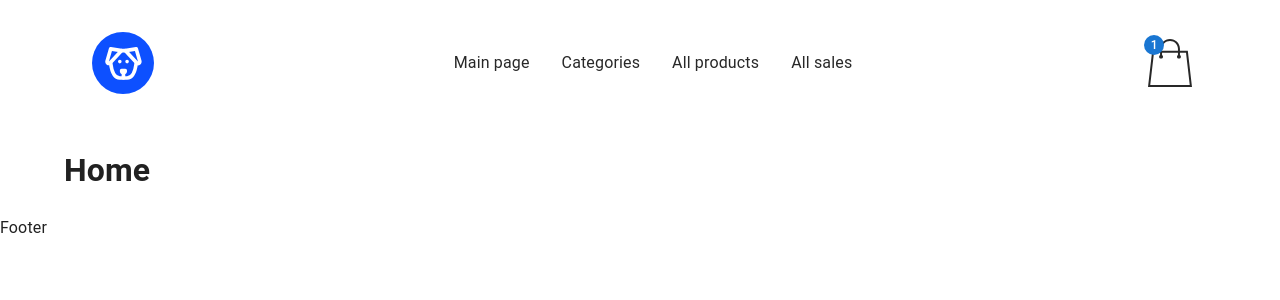
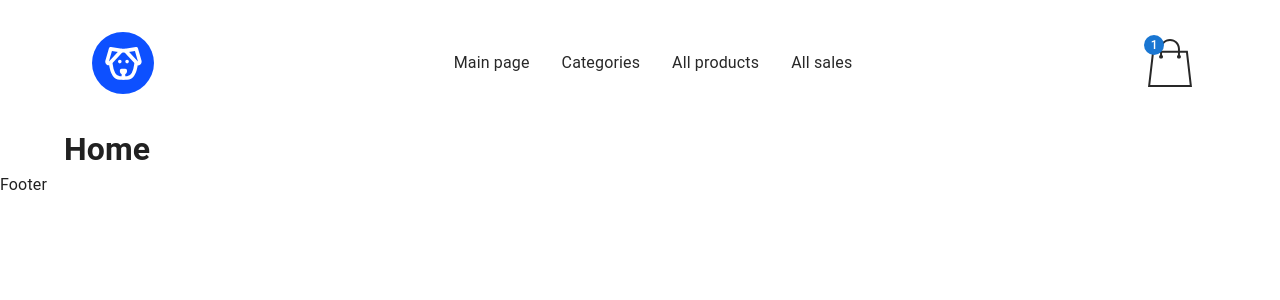
Before and after one commit to Oleksandr-Herbut/Final-Project-React, a React (Create React App) app in the folder client/: page / in a window 1280 px wide. Shown: the top 300 px of the page. Built offline with nearby package versions, Linux system fonts and the light colour scheme.

Commit message:
Внесены правки и добавлен шрифт

```diff
--- a/client/public/index.html
+++ b/client/public/index.html
@@ -4,6 +4,12 @@
     <meta charset="utf-8" />
     <link rel="icon" href="%PUBLIC_URL%/favicon.ico" />
     <meta name="viewport" content="width=device-width, initial-scale=1" />
+    <link rel="preconnect" href="https://fonts.googleapis.com" />
+    <link rel="preconnect" href="https://fonts.gstatic.com" crossorigin />
+    <link
+      href="https://fonts.googleapis.com/css2?family=Montserrat:ital,wght@0,100..900;1,100..900&display=swap"
+      rel="stylesheet"
+    />
     <title>Petshop</title>
   </head>
   <body>
--- a/client/src/index.css
+++ b/client/src/index.css
@@ -1,13 +1,9 @@
-body {
+* {
   margin: 0;
-  font-family: -apple-system, BlinkMacSystemFont, 'Segoe UI', 'Roboto', 'Oxygen',
-    'Ubuntu', 'Cantarell', 'Fira Sans', 'Droid Sans', 'Helvetica Neue',
-    sans-serif;
-  -webkit-font-smoothing: antialiased;
-  -moz-osx-font-smoothing: grayscale;
+  padding: 0;
+  box-sizing: border-box;
 }
 
-code {
-  font-family: source-code-pro, Menlo, Monaco, Consolas, 'Courier New',
-    monospace;
+body {
+  font-family: "Montserrat", sans-serif;
 }
```
